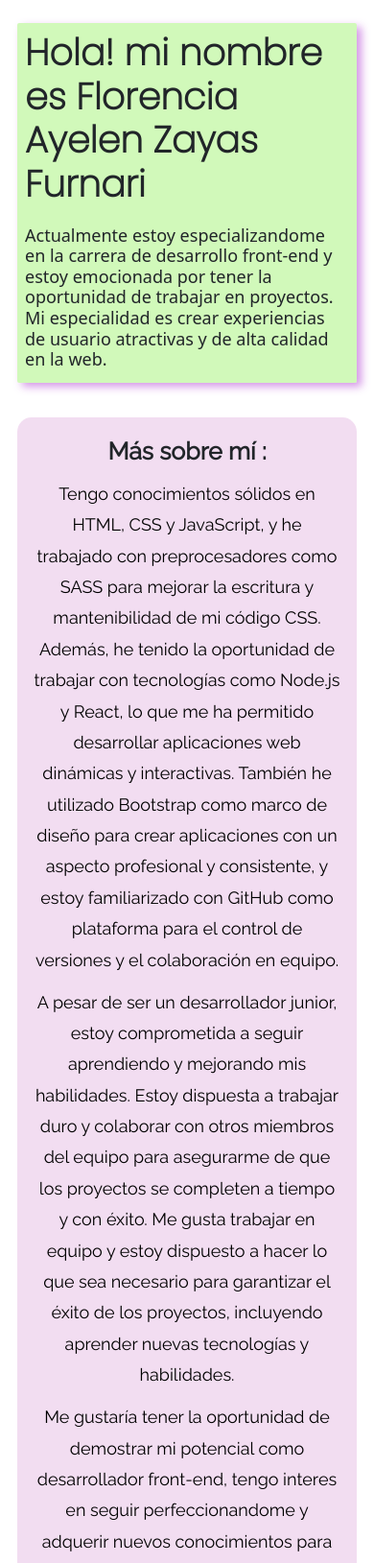
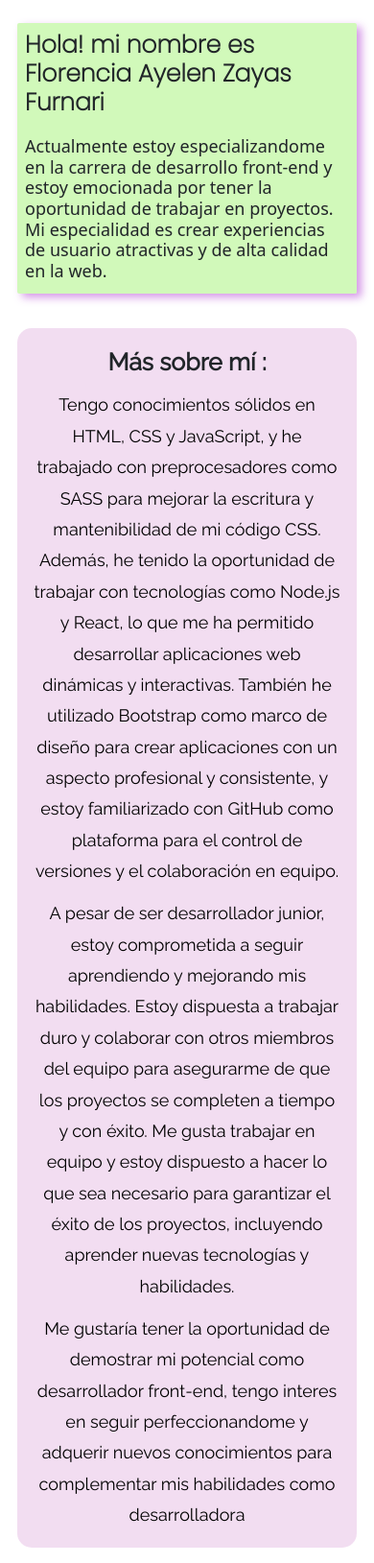
Before and after one commit to florzeta/Proyecto-CV-Frontend.ArgPr, a plain HTML site: page index.html in a window 390 px wide. Shown: the part 371-2000 px from the top of the page at 96% size. Drawn offline with nearby package versions, Linux system fonts and the light colour scheme; some packages are replaced by stand-ins of ours; a script that the page names is missing.

Commit message:
arreglos media queries

```diff
--- a/css/style.css
+++ b/css/style.css
@@ -755,6 +755,9 @@ footer {
     .bio {
         min-width: 80px;
     }
+    .bio h1{
+        font-size: 25px;
+    }
     .mas-sobre-mi{
         margin: auto;
         padding: auto;
--- a/index.html
+++ b/index.html
@@ -115,7 +115,7 @@
           También he utilizado Bootstrap como marco de diseño para crear aplicaciones con un aspecto profesional y consistente, y estoy familiarizado con GitHub como plataforma para el control de versiones y el colaboración en equipo.
         </p>
         <p>
-          A pesar de ser un desarrollador junior, estoy comprometida a seguir aprendiendo y mejorando mis habilidades. Estoy dispuesta a trabajar duro y colaborar con otros miembros del equipo para asegurarme de que los proyectos se completen a tiempo y con éxito.
+          A pesar de ser desarrollador junior, estoy comprometida a seguir aprendiendo y mejorando mis habilidades. Estoy dispuesta a trabajar duro y colaborar con otros miembros del equipo para asegurarme de que los proyectos se completen a tiempo y con éxito.
           Me gusta trabajar en equipo y estoy dispuesto a hacer lo que sea necesario para garantizar el éxito de los proyectos, incluyendo aprender nuevas tecnologías y habilidades.
         </p>
         <p>
```
